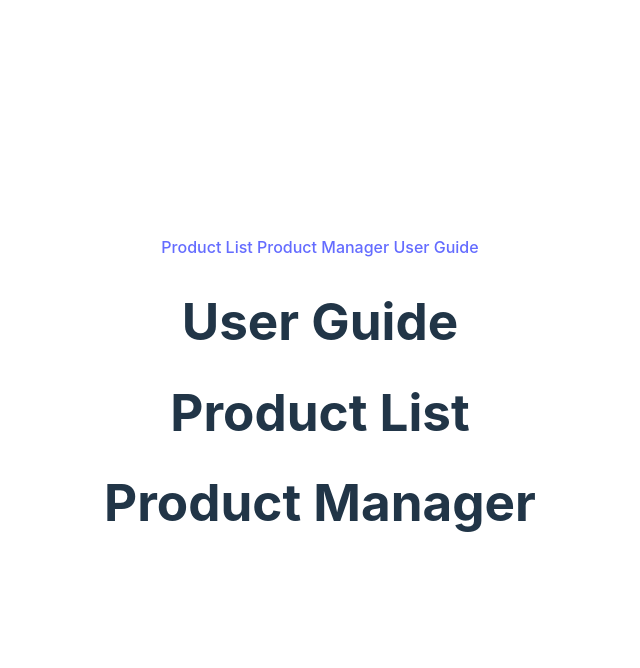
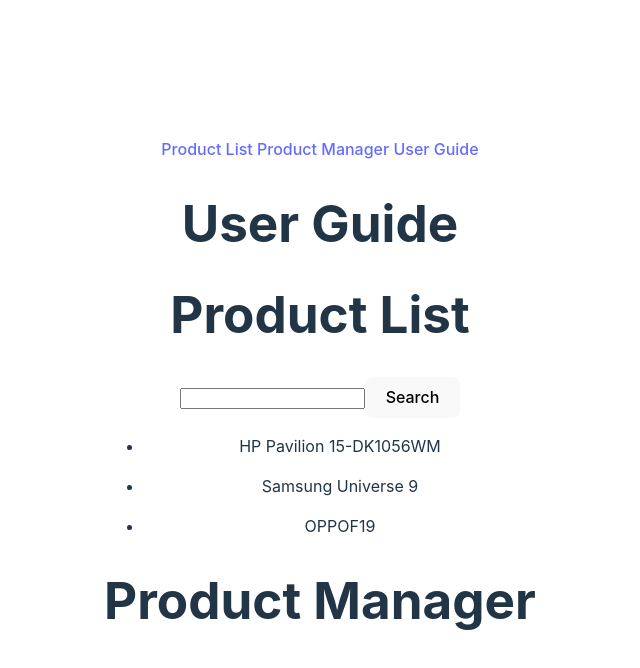
Before and after one commit to werikscs/vuejs3_tutorial, a Vue app: page /user-guide in a window 1280 px wide. Shown: the top 668 px of the page, without its empty margins (320-960 px from the left). Built offline with nearby package versions, Linux system fonts and the light colour scheme.

Commit message:
test: search a product using exact name

```diff
--- a/src/infra/ProductsGatewayHttp.ts
+++ b/src/infra/ProductsGatewayHttp.ts
@@ -2,7 +2,11 @@ import ProductsGateway from "./ProductsGateway"
 
 class ProductsGatewayHttp implements ProductsGateway {
   async getProducts(): Promise<any[]> {
-    return []
+    return [
+      { name: "HP Pavilion 15-DK1056WM" },
+      { name: "Samsung Universe 9" },
+      { name: "OPPOF19" },
+    ]
   }
 }
 
--- a/src/views/ProductList.vue
+++ b/src/views/ProductList.vue
@@ -3,21 +3,32 @@
 import ProductsGateway from '../infra/ProductsGateway'
 import ProductList from '../entities/ProductList';
 
-  const productList = ref(new ProductList())
+const productList = new ProductList()
+const searchInput = ref('')
+const localProducts = ref([])
+
+function searchProduct() {
+  const productFound = productList.getProductByName(searchInput.value)
+  localProducts.value = productFound ? [productFound] : []
+}
 
 onMounted(async () => {
   const productsGateway = inject("productsGateway") as ProductsGateway
   const productsData = await productsGateway.getProducts()
-    productList.value.products = productsData
+  productList.products = productsData
+  localProducts.value = productsData
 })
 </script>
 
 <template>
   <h1>Product List</h1>
-  <ul data-test="product-list" v-for="product in productList.getProducts()">
+  <form @submit.prevent="searchProduct">
+    <input data-test="search-input" type="text" v-model="searchInput">
+    <button data-test="search-button" type="submit">Search</button>
+  </form>
+  <ul data-test="product-list" v-for="product in localProducts">
     <li data-test="product">{{ product.name }}</li>
   </ul>
 </template>
 
-<style scoped>
-</style>
+<style scoped></style>
--- a/src/views/UserGuide.vue
+++ b/src/views/UserGuide.vue
@@ -1,14 +1,28 @@
 <script setup lang="ts">
-import Home from './ProductList.vue';
+import { provide } from 'vue';
+import ProductList from './ProductList.vue';
 import ProductManager from './ProductManager.vue';
+import ProductsGateway from '../infra/ProductsGateway';
+
+// const productsGateway: ProductsGateway = {
+//   async getProducts() {
+//     return [
+//       { name: "HP Pavilion 15-DK1056WM" },
+//       { name: "Huawei P30" },
+//       { name: "OPPOF19" },
+//       { name: "Samsung Universe 9" },
+//     ]
+//   },
+// }
+
+// provide("productsGateway", productsGateway)
 
 </script>
 
 <template>
   <h1>User Guide</h1>
-  <Home />
+  <ProductList />
   <ProductManager />
 </template>
 
-<style scoped>
-</style>
+<style scoped></style>
```
Also changed, not shown: 1 other file (tests, documents, lock files or other folders). Lines whose indentation alone changed are shown as unchanged.
